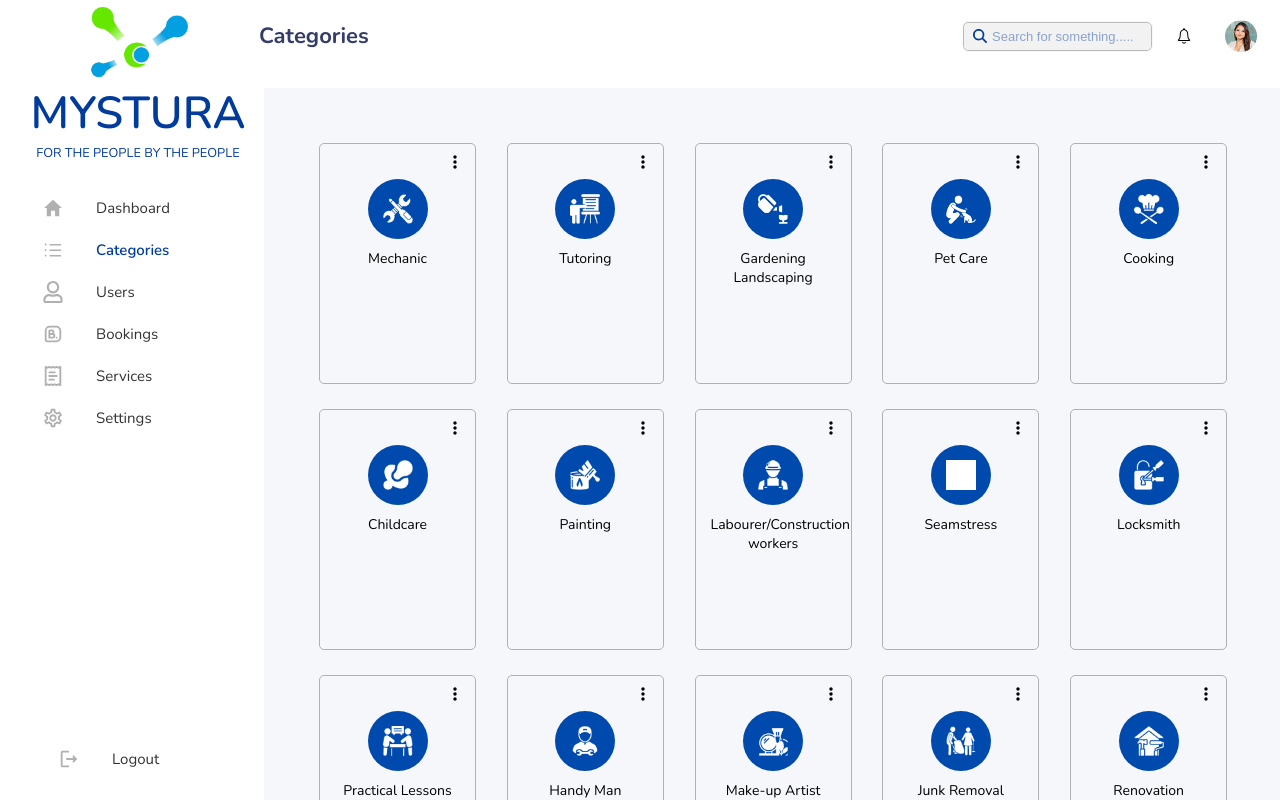
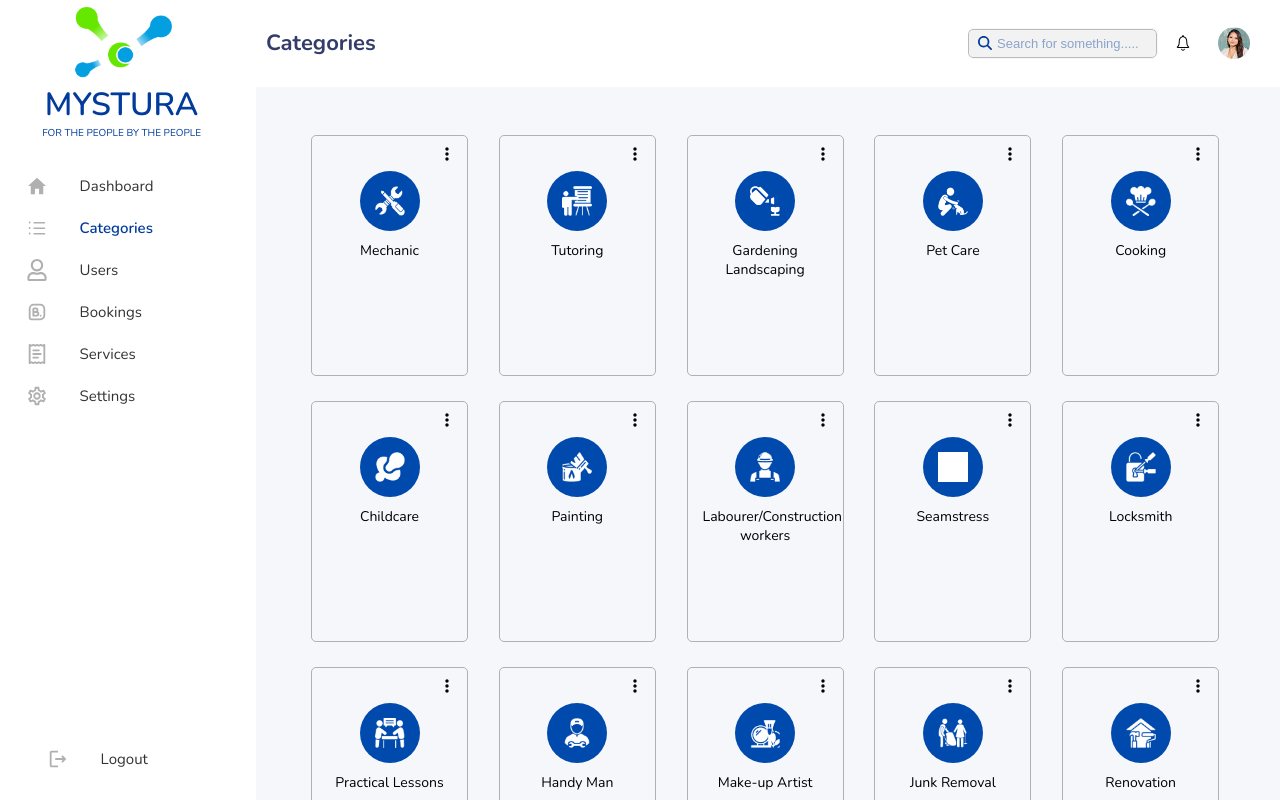
Before and after one commit to Tahanaz0/Mystura, a React (Vite) app: page /categories in a window 1280 px wide. Shown: the top 800 px of the page. Built offline with nearby package versions, Linux system fonts and the light colour scheme; grey boxes are pictures that could not be loaded.

Commit message:
'header-restyle'

```diff
--- a/src/component/Header/header.css
+++ b/src/component/Header/header.css
@@ -1,14 +1,20 @@
 /* ========== ✅ Final Responsive Header + Sidebar Layout ========== */
 
 /* 🔹 Mobile-First Default */
+body {
+  margin: 0;
+  padding: 0;
+  overflow-x: hidden; /* ✅ Prevent horizontal scroll */
+}
+
 .header-container {
   background-color: aquamarine;
-  width: 78%;
+  width: 80%;
   background-color: white;
-  margin-left: 25%;
+  margin-left: 290px;
   display: flex;
-  justify-content: space-between;
-  align-items: center;
+  /* justify-content: space-between; */
+  /* align-items: center; */
   /* height: 30px; */
   position: fixed;
   top: 0;
@@ -16,7 +22,8 @@
   font-family: "Nunito", sans-serif;
   box-sizing: border-box;
   z-index: 1000;
-  padding: 3px;
+  padding: 10px;
+  overflow: hidden;
 }
 
 .header-inner-container {
@@ -59,7 +66,7 @@
   align-items: center;
   justify-content: flex-end;
   padding-right: 20px;
-  gap: 21px;
+  gap: 15px;
   min-width: 0;
   flex-wrap: nowrap;
   overflow-x: auto;
@@ -209,7 +216,7 @@
 
 @media (max-width: 1100px) {
   .search-wrapper {
-    max-width: 140px;
+    /* max-width: 140px; */
   }
 }
 
@@ -236,3 +243,8 @@
     max-width: 100px;
   }
 }
+/* @media(max-width:4k-2560px){
+  .header-container{
+    margin-left: 0;
+  }
+} */
--- a/src/component/categories/Categories.jsx
+++ b/src/component/categories/Categories.jsx
@@ -1,7 +1,7 @@
 import React, { useState } from "react";
 import { MdMoreVert } from "react-icons/md";
 import { FiEdit, FiTrash } from "react-icons/fi";
-import "./Category.css";
+import "./category.css";
 
 const initialCategories = [
   { title: "Mechanic", icon: "/image/mechanic.png" },
--- a/src/component/sideBar/sideBar.css
+++ b/src/component/sideBar/sideBar.css
@@ -1,4 +1,4 @@
-.side-bar-main-container{
+.side-bar-main-container {
   /* background-color: blue; */
   width: 20%;
   margin-top: 0;
@@ -6,7 +6,7 @@
   left: 0;
   right: 0;
   position: fixed;
-  padding-left: 10px;
+  /* padding-left: 10px; */
   /* background-color: #013B9C; */
   /* margin-left: 5px; */
   font-family: "Nunito", sans-serif;
@@ -17,7 +17,8 @@
   align-items: center;
 
 }
-.side-bar-container{
+
+.side-bar-container {
   display: flex;
   flex-direction: column;
   align-items: center;
@@ -28,17 +29,19 @@
   /* margin-top: 20px; */
 }
 
-.side-bar-logo{
+.side-bar-logo {
   width: 100px;
   margin: 0;
 }
-.side-bar-heading{
-    font-size: 3.5vw;
+
+.side-bar-heading {
+  /* font-size: 3.5vw; */
   font-weight: 600;
   margin: 0;
 }
-.side-bar-pera{
-    font-size: 1vw;
+
+.side-bar-pera {
+  font-size: 10px;
   margin: 0;
   font-weight: 400;
 }
@@ -205,8 +208,9 @@
     font-size: 9px;
   }
 }
-/* @media (max-width:2560px){
-  .side-bar-main-container{
+
+@media (max-width:2560px) {
+  .side-bar-main-container {
     width: 19%;
   }
-} */
+}
```
Lines whose indentation alone changed are shown as unchanged.
